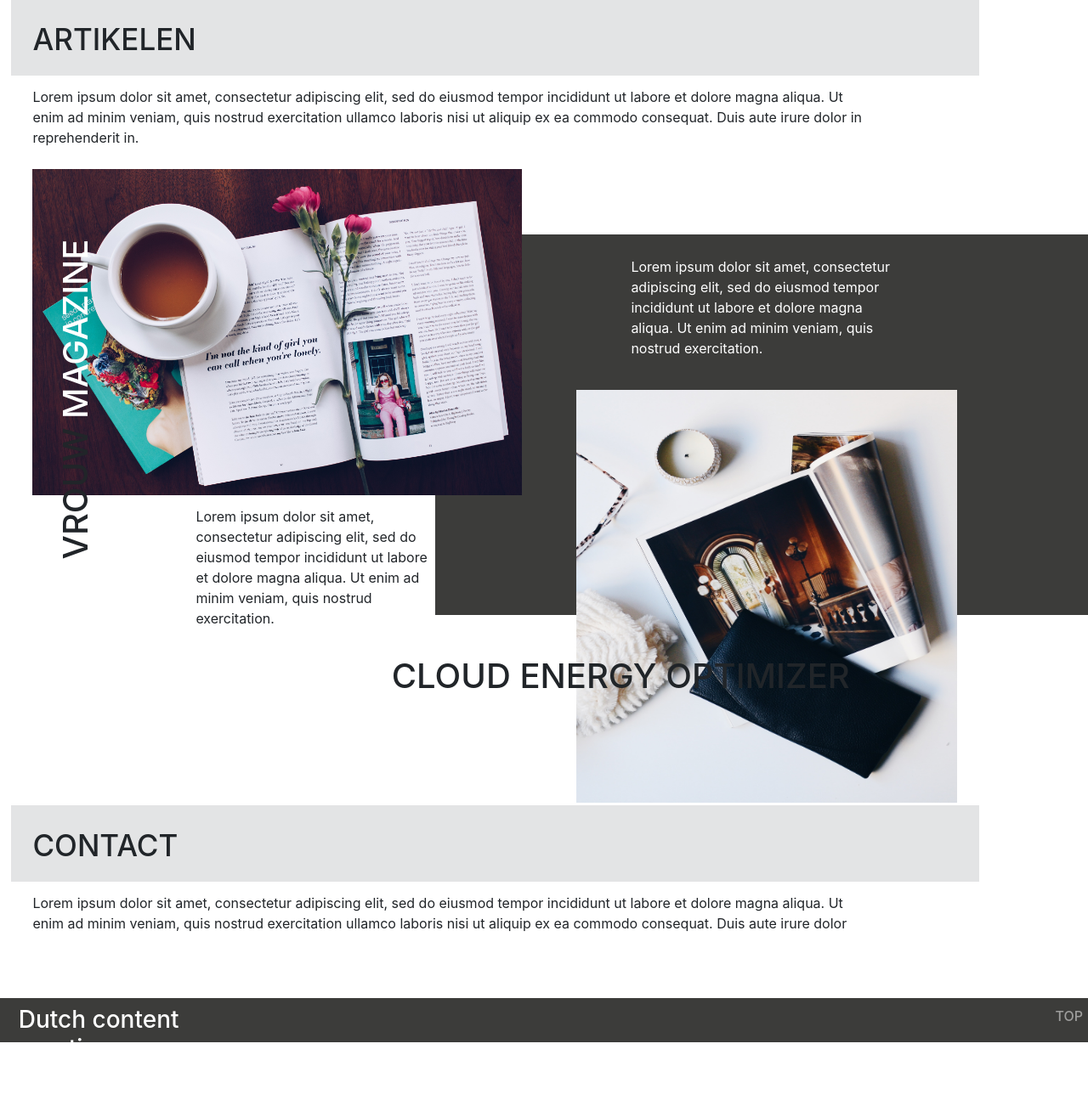
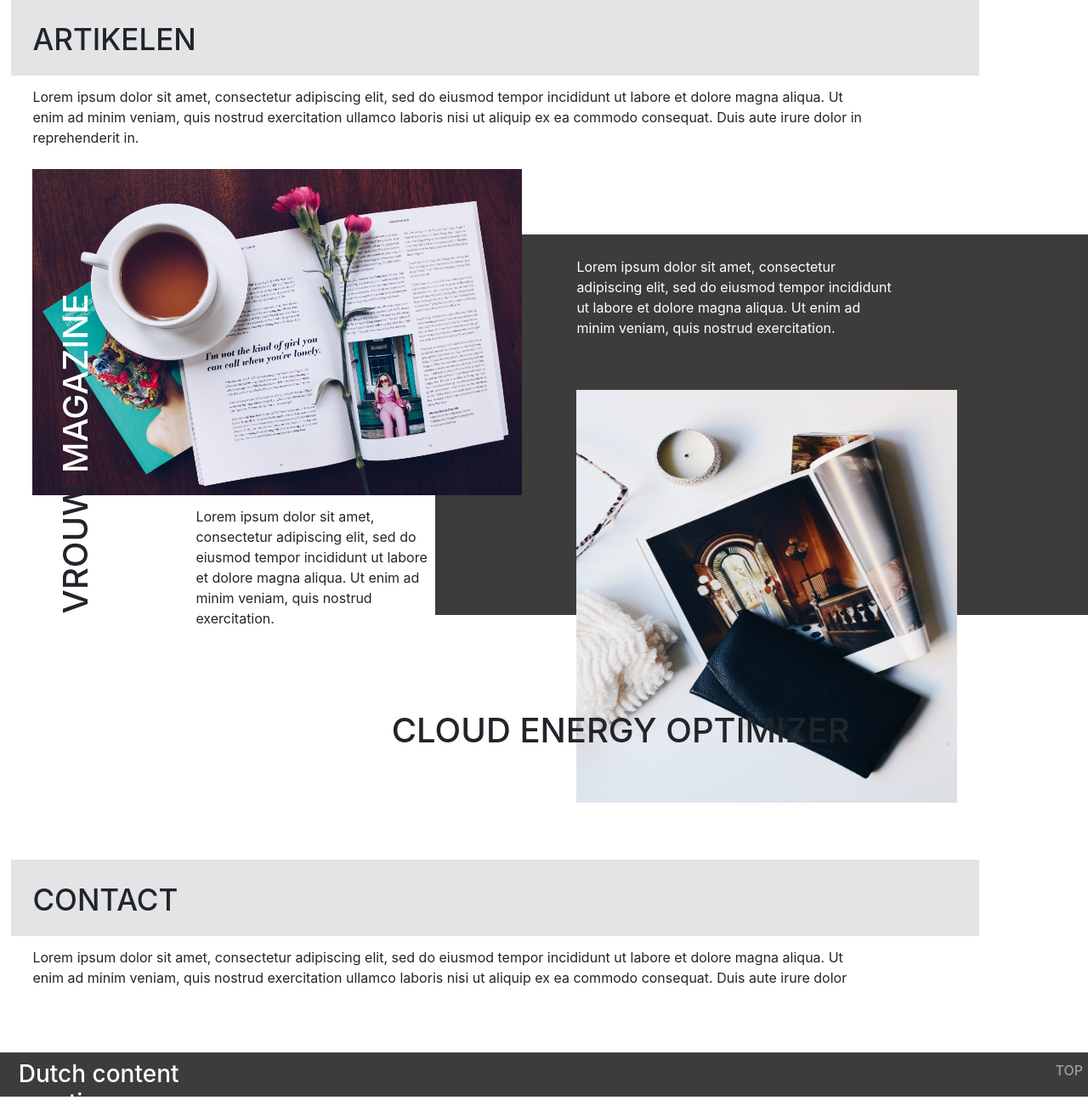
Before and after one commit to didemertens/content_creation, a Django app: page / in a window 1280 px wide. Shown: the part 1124-2439 px from the top of the page at 85% size. Before the commit the page ends 2351 px from the top, so only its background shows below. Run offline with Django 3.2, Linux system fonts and the light colour scheme; some libraries are stand-ins or nearby versions.

Commit message:
changed footer

```diff
--- a/content2/static/css/article-middle.css
+++ b/content2/static/css/article-middle.css
@@ -41,7 +41,7 @@
 
 #title-article-1{
   transform: rotate(-90deg);
-  margin-top: -100vw;
+  margin-top: -95vw;
   margin-left: -90vw;
 }
 
@@ -59,7 +59,7 @@
 #article-2-text{
   color: white;
   margin-top: 2vw;
-  margin-left: 18vw;
+  margin-left: 13vw;
   margin-right: 18vw;
 }
 
--- a/content2/static/css/footer.css
+++ b/content2/static/css/footer.css
@@ -21,7 +21,7 @@
   font-size: 12pt;
   color: white;
   opacity: 0.5;
-  margin-left: 75vw;
+  margin-left: 74vw;
 }
 
 .footer-title-btn:hover{
```
